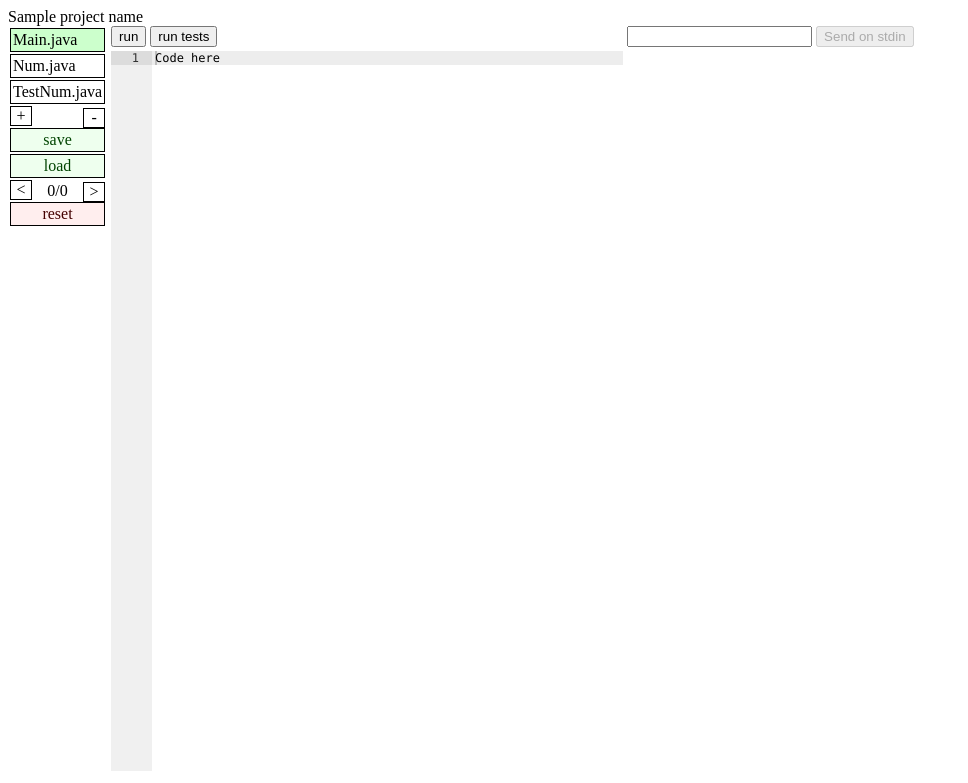
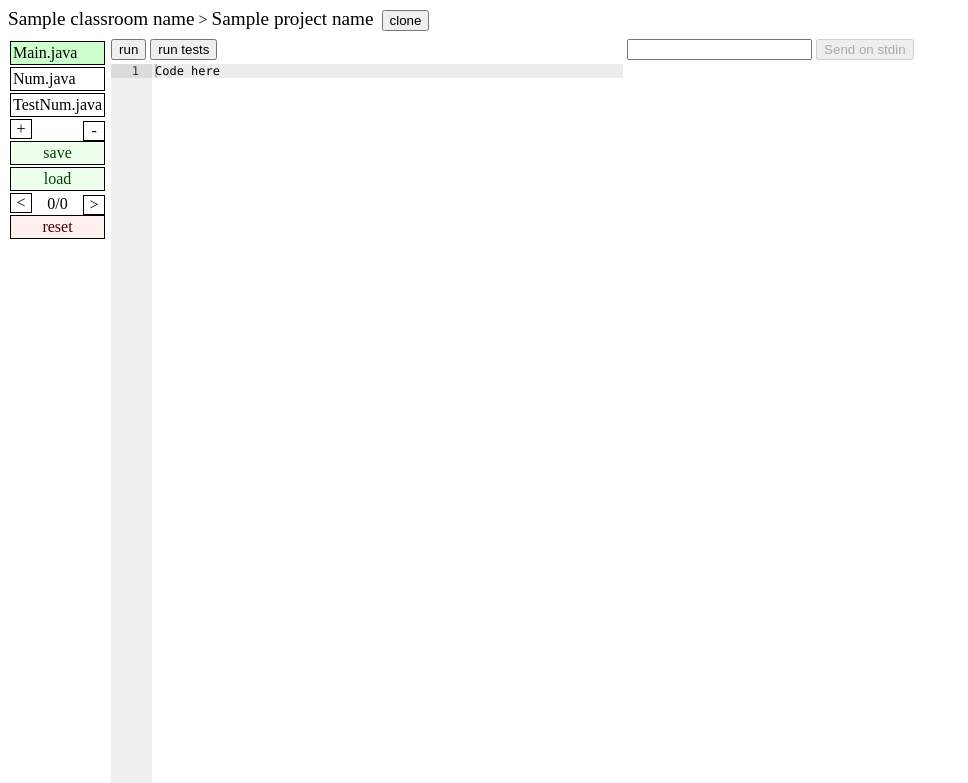
Before and after one commit to edanaher/idecl, a Flask app: template executors/simplejava/templates/editor.html in a window 1280 px wide. Shown: the top 783 px of the page, without its empty margins (0-968 px from the left). Run offline with Flask 3, Linux system fonts and the light colour scheme; the template is opened without the code that fills it: most values are stand-ins (such as "Sample title", 1, 10 or a date in 2020); parts of the project's set-up code (start-up, migrations or seed data) failed here and were passed over; some libraries are stand-ins or nearby versions.

Commit message:
Add clone button classroom to editor header.

```diff
--- a/client/main.css
+++ b/client/main.css
@@ -152,3 +152,22 @@
 #projectlist button.delete-project {
   margin-left: 10px;
 }
+
+#topbar {
+  padding-bottom: 8px;
+}
+
+#classroomname {
+  display: inline-block;
+  font-size: larger;
+}
+
+#projectname {
+  display: inline-block;
+  font-size: larger;
+}
+
+#cloneproject {
+  display: inline-block;
+  margin-left: 4px;
+}
--- a/executors/simplejava/projects.py
+++ b/executors/simplejava/projects.py
@@ -47,11 +47,11 @@ def newproject(classroom):
 def project(pid):
     # TODO: check permissions on classroom
     with engine.connect() as conn:
-        row  = conn.execute(text("SELECT projects.name FROM projects WHERE projects.id=:pid"), [{"pid": pid}]).first()
+        row  = conn.execute(text("SELECT projects.name, classrooms.name AS classroom FROM projects JOIN classrooms ON classrooms.id=projects.classroom_id WHERE projects.id=:pid"), [{"pid": pid}]).first()
 
     if row == None:
         return redirect(f"/classrooms/{classroom}/projects")
-    return render_template("editor.html", project_name=row.name)
+    return render_template("editor.html", classroom_name=row.classroom, project_name=row.name)
 
 @app.route("/projects/<pid>", methods = ["DELETE"])
 @login_required
--- a/executors/simplejava/templates/editor.html
+++ b/executors/simplejava/templates/editor.html
@@ -7,7 +7,11 @@
     <script src="/static/main.js"></script>
   </head>
   <body>
-    <div id="projectname">{{ project_name }}</div>
+    <div id="topbar">
+      <div id="classroomname">{{ classroom_name }}</div> &gt;
+      <div id="projectname">{{ project_name }}</div>
+      <button id="cloneproject">clone</button>
+    </div>
     <div id="maincontent">
       <div id="filecontainer">
         <div id="filelist">
```
